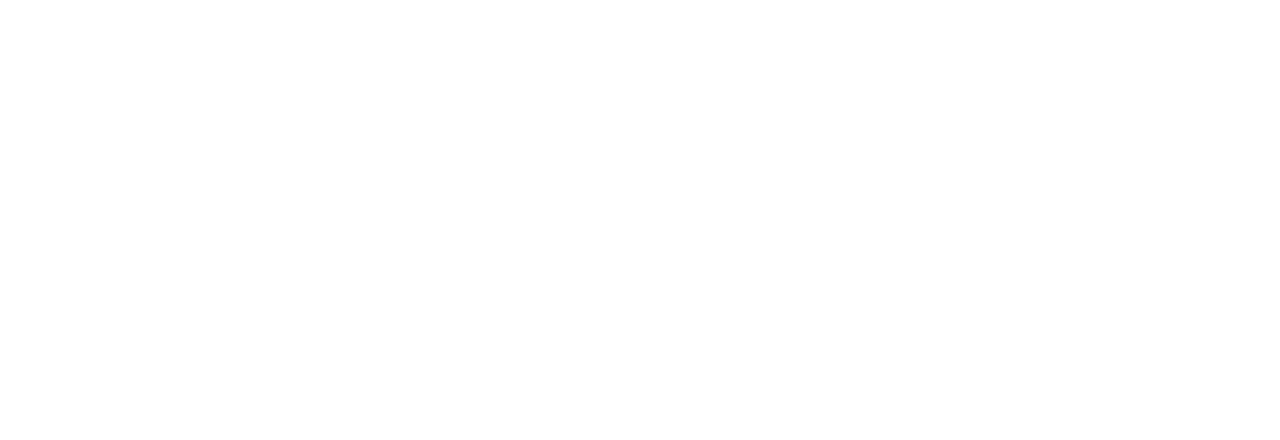
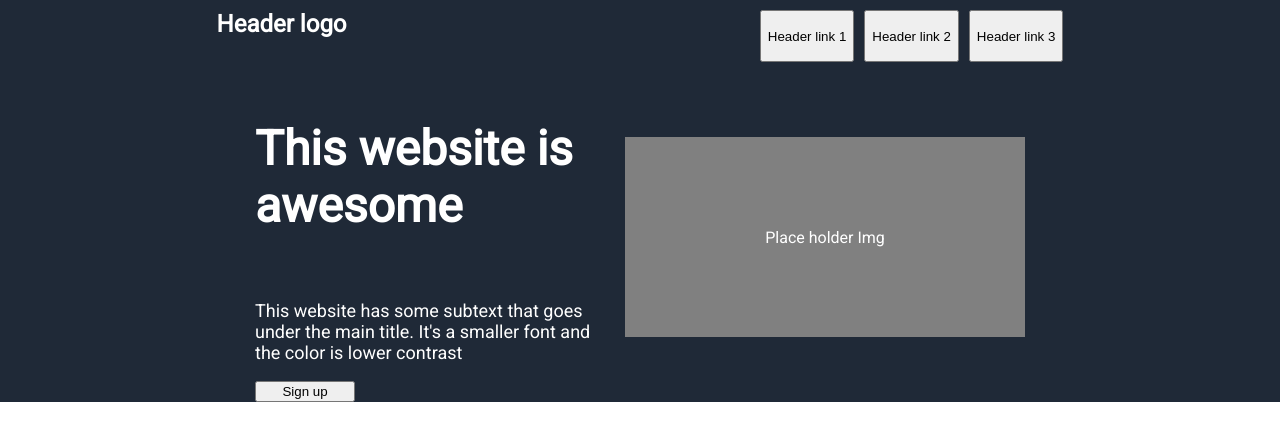
Before and after one commit to Maxtief/odin-landingPage, a plain HTML site: page index.html in a window 1280 px wide. Drawn offline with Linux system fonts and the light colour scheme.

Commit message:
Worked on the layout of the hero section

```diff
--- a/index.html
+++ b/index.html
@@ -5,10 +5,26 @@
     <meta name="viewport" content="width=device-width, initial-scale=1.0">
     <title>Document</title>
     <link rel="stylesheet" href="style.css">
+    <link href='https://fonts.googleapis.com/css?family=Roboto' rel='stylesheet'>
 </head>
 <body>
-    <div class="Header"><!-- Header section -->
-
+    <div class="Hero"><!-- Hero section -->
+        <div class="Header">
+            <h3 style="font-size: 24px;">Header logo</h1>
+            <div class="hbuttons">
+                <button>Header link 1</button>
+                <button>Header link 2</button>
+                <button>Header link 3</button>
+            </div>
+        </div>
+        <div class="heroc">
+            <div class="herotext">
+                <p style="font-size: 48px; font-weight: 900;">This website is awesome</p>
+                <p style="font-size: 18px;">This website has some subtext that goes under the main title. It's a smaller font and the color is lower contrast</p>
+                <button class="signup">Sign up</button>
+            </div>
+            <div class="palceholder" style="width: 400px; height: 200px; background-color: grey;">Place holder Img</div>
+        </div>
     </div>
     <div><!--Section 1-->
 
--- a/style.css
+++ b/style.css
@@ -1,7 +1,46 @@
+
 body{
     margin: 0;
     padding: 0;
+    font-family: 'Roboto';
+}
+.Hero{
+    background-color: #1F2937;
+    color: white;
+    background-size: cover;
+}
+h3{
+    margin-top: 0;
+}
+h1{
+    font-weight: 900;
 }
 .Header{
-    background-color: #1F2937;
+ display: flex;
+justify-content: space-around;
+padding: 10px;
 }
+.hbuttons{
+    display: flex;
+    justify-content: space-between;
+    gap: 10px;
+}
+.heroc{
+    display: flex;
+    justify-content: center;
+    align-items: center;
+    gap: 20px;
+}
+.palceholder{
+    display: flex;
+    justify-content: center;
+    align-items: center;
+}
+.herotext{
+    width: 350px;
+    display: flex;
+    flex-direction: column;
+}
+.signup{
+    width: 100px;
+}
```
